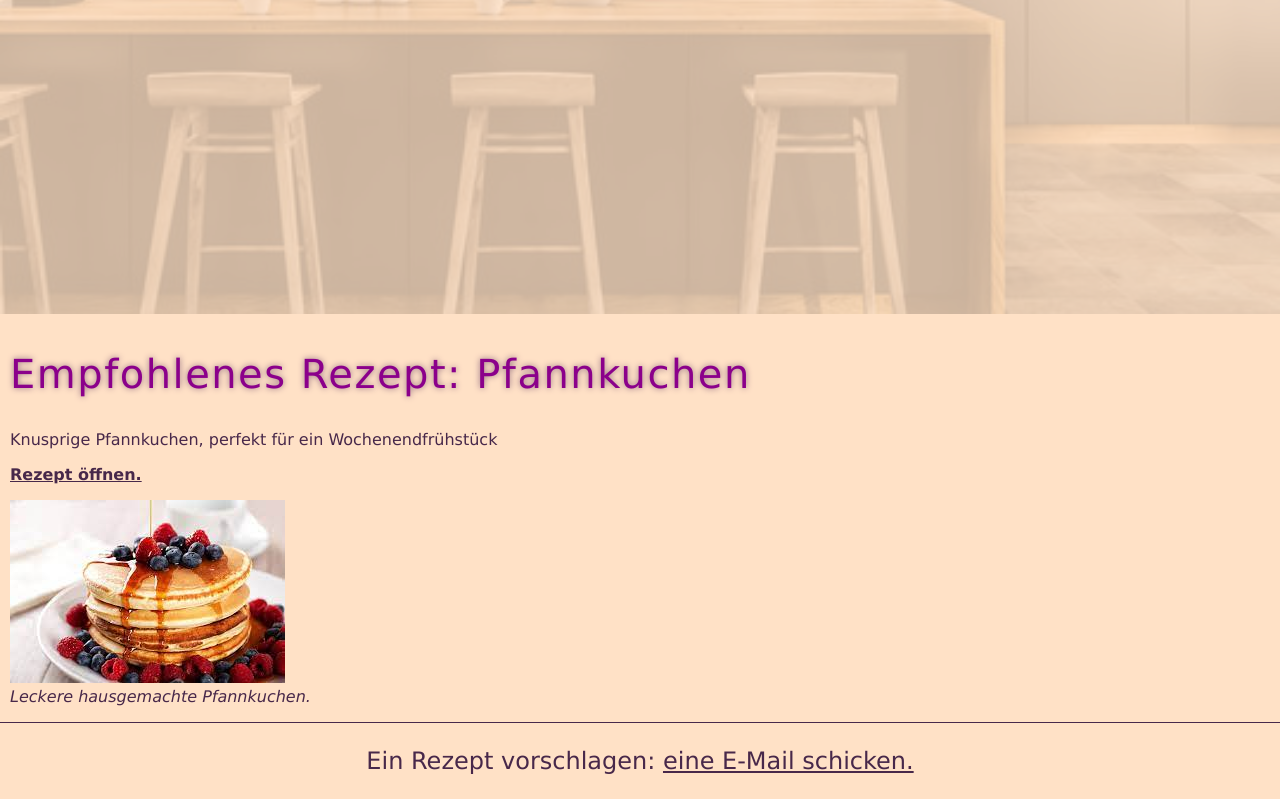
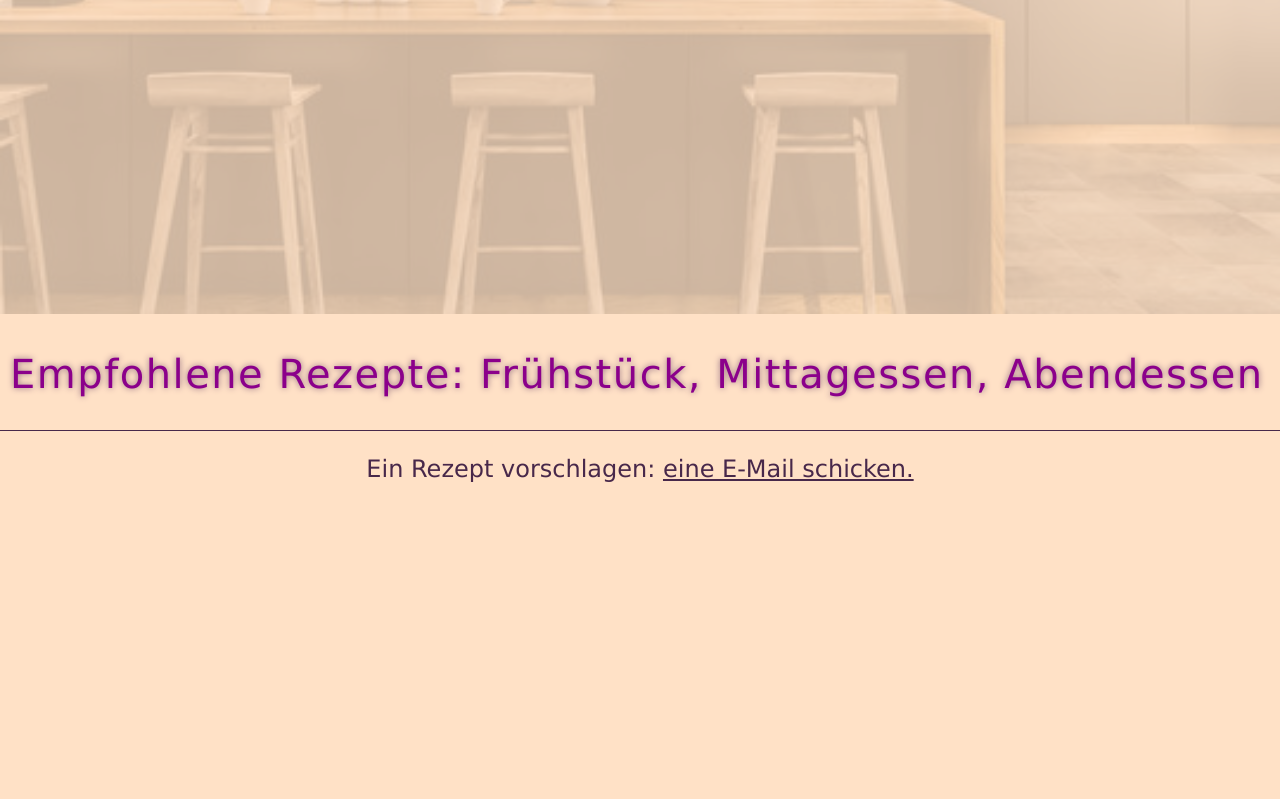
Before and after one commit to Lyna05/project_pancake, a plain HTML site: page index.html in a window 1280 px wide. Shown: the part 737-1536 px from the top of the page. After the commit the page ends 1244 px from the top, so only its background shows below. Drawn offline with Linux system fonts and the light colour scheme.

Commit message:
Modifying the index page.

```diff
--- a/index.html
+++ b/index.html
@@ -2,9 +2,12 @@
 <html lang="de">
     <head>
         <meta charset="UTF-8">
+        <meta http-equiv="X-UA-Compatible" content="IE=edge">
+        <meta name="viewport" content="width=device-width, initial-scale=1.0">
         <title>Delicious Recipes</title>
         <link rel="stylesheet" href="styles.css">
     </head>
+
     <body>
         <header>
             <h1>Delicious Recipes</h1>
@@ -23,16 +26,10 @@
             <p>Entdecken Sie die besten Rezepte der Welt, vom einfachen Abendessen bis zum Wochenendfrühstück.</p>
             <img src="Kitchen.jpg" alt="Küche" width="50%">
         </section>
+        <article id="featured-recipe">
+            <h2>Empfohlene Rezepte: Frühstück, Mittagessen, Abendessen</h2>
+        </article>
 
-        <article id="featured-recipe">
-            <h2>Empfohlenes Rezept: Pfannkuchen</h2>
-            <p>Knusprige Pfannkuchen, perfekt für ein Wochenendfrühstück</p>
-            <p><a href="pancakes_recipe.html" width="50%">Rezept öffnen.</a></p>
-            <figure>
-                <img src="Pfannkuchen.jpg" alt="Pfannkuchen">
-                <figcaption>Leckere hausgemachte Pfannkuchen.</figcaption>
-            </figure>
-        </article>
 
         <footer>
             <p>Ein Rezept vorschlagen: <a href="mailto:recipes@recipe-books.com">eine E-Mail schicken.</a> </p>
```
